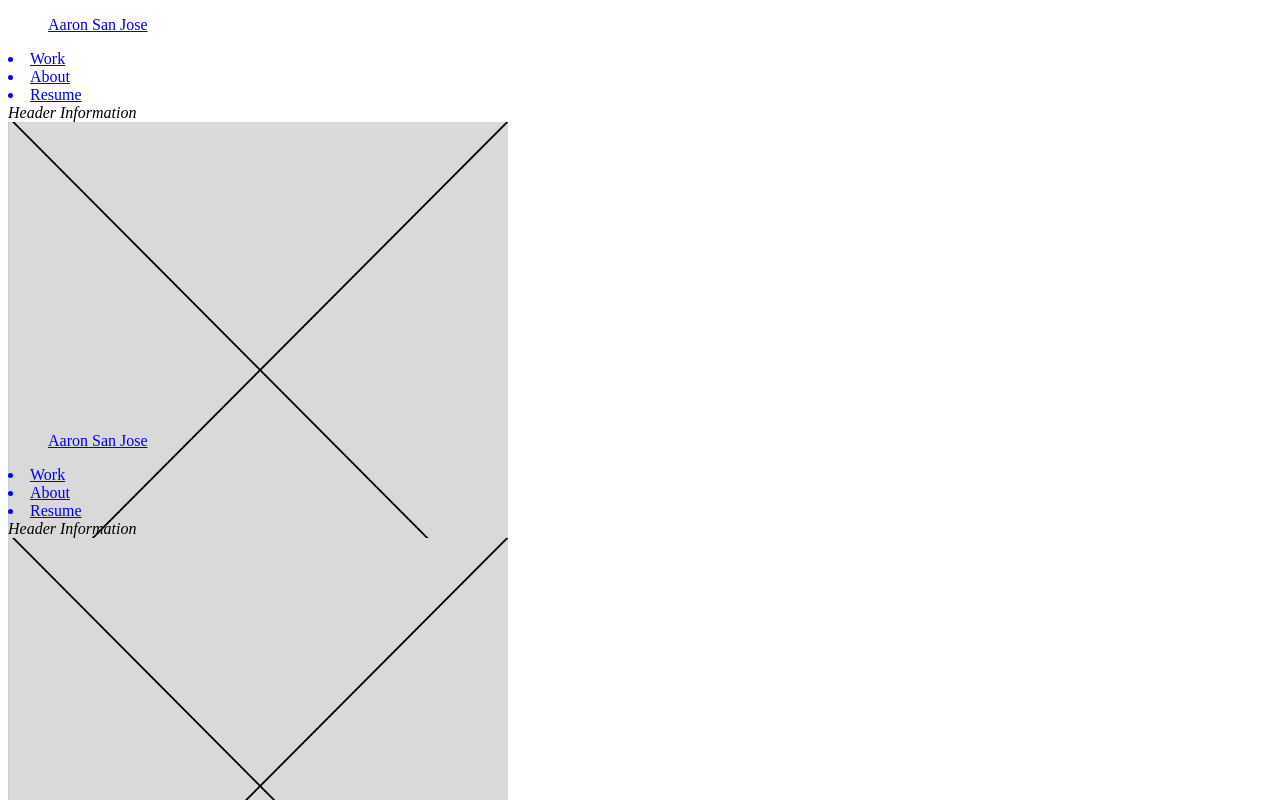
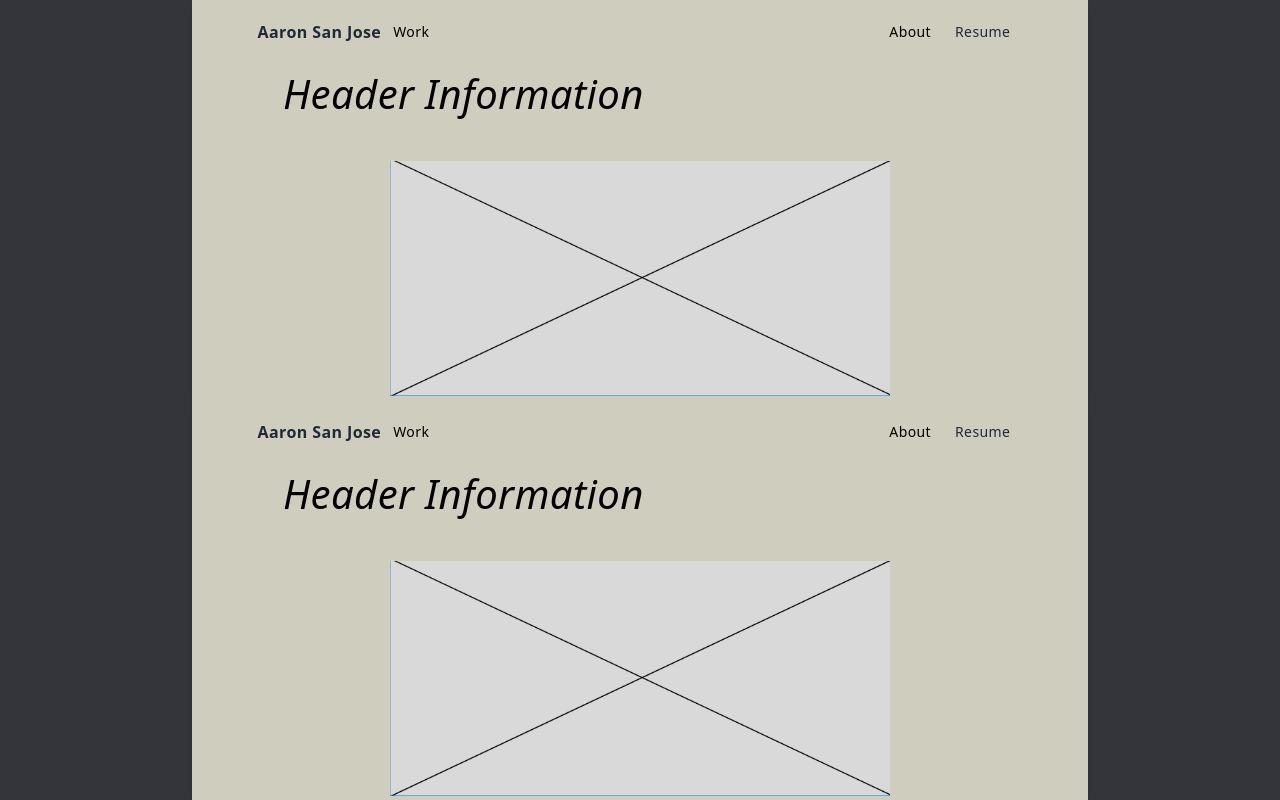
Before and after one commit to MikeSanDev/asj-portfolio, a Next.js app: page /wireframe2Page in a window 1280 px wide. Shown: the top 800 px of the page. Built offline with nearby package versions, Linux system fonts and the light colour scheme.

Commit message:
fixed styling bug

```diff
--- a/app/layout.tsx
+++ b/app/layout.tsx
@@ -1,6 +1,6 @@
 import type { Metadata } from "next";
 import { Inter } from "next/font/google";
-import "./globals.css";
+import "../styles/globals.css";
 
 const inter = Inter({ subsets: ["latin"] });
 
--- a/app/page.tsx
+++ b/app/page.tsx
@@ -1,6 +1,8 @@
 import Navbar from "@/components/Navbar";
 import Image from "next/image";
 import Link from 'next/link';
+import "../styles/globals.css";
+
 
 export default function Home() {
   return (
--- /dev/null
+++ b/pages/_app.tsx
@@ -0,0 +1,9 @@
+import '../styles/globals.css'; // Ensure this path is correct
+import 'tailwindcss/tailwind.css';
+import { AppProps } from 'next/app';
+
+function MyApp({ Component, pageProps }: AppProps) {
+    return <Component {...pageProps} />;
+}
+
+export default MyApp;
--- a/pages/wireframe2Page.tsx
+++ b/pages/wireframe2Page.tsx
@@ -1,5 +1,6 @@
 import Navbar from "@/components/Navbar";
 import Wireframe2Comp from "@/components/Wireframe2Comp";
+
 
 export default function Wireframe2Page() {
     return (
```
Also changed, not shown: styles/globals.css (renamed from app/globals.css).
